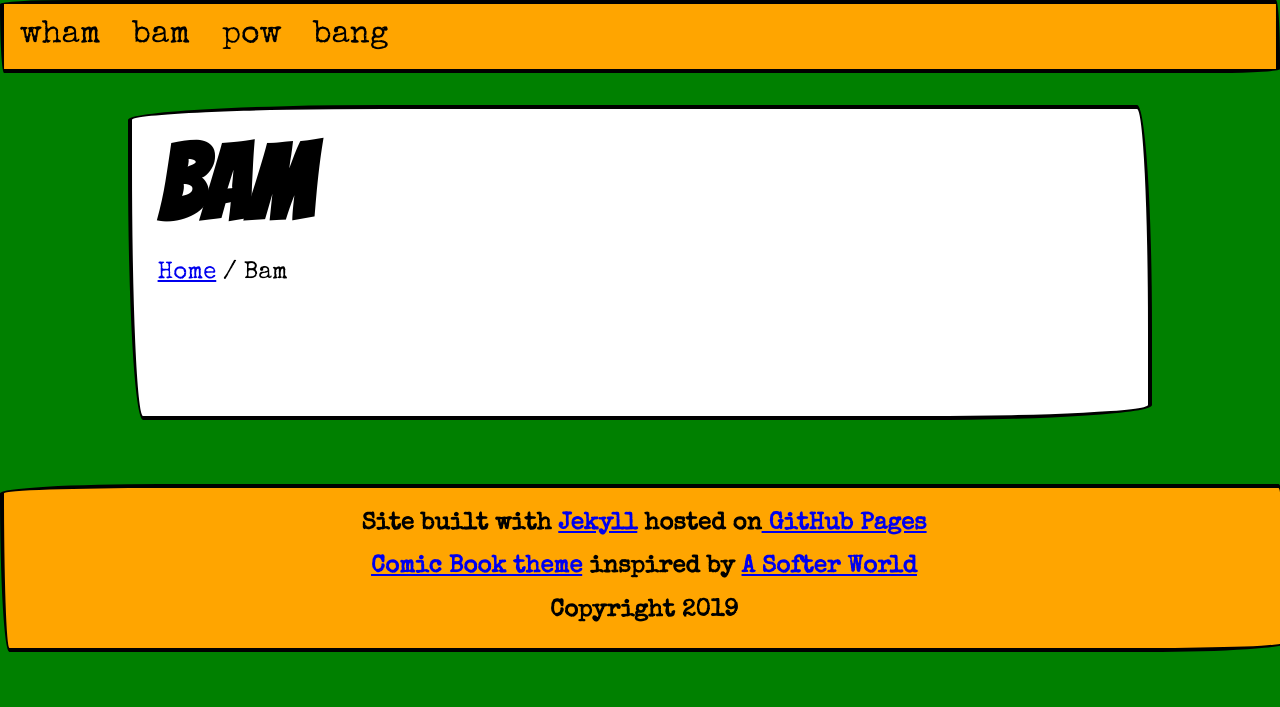
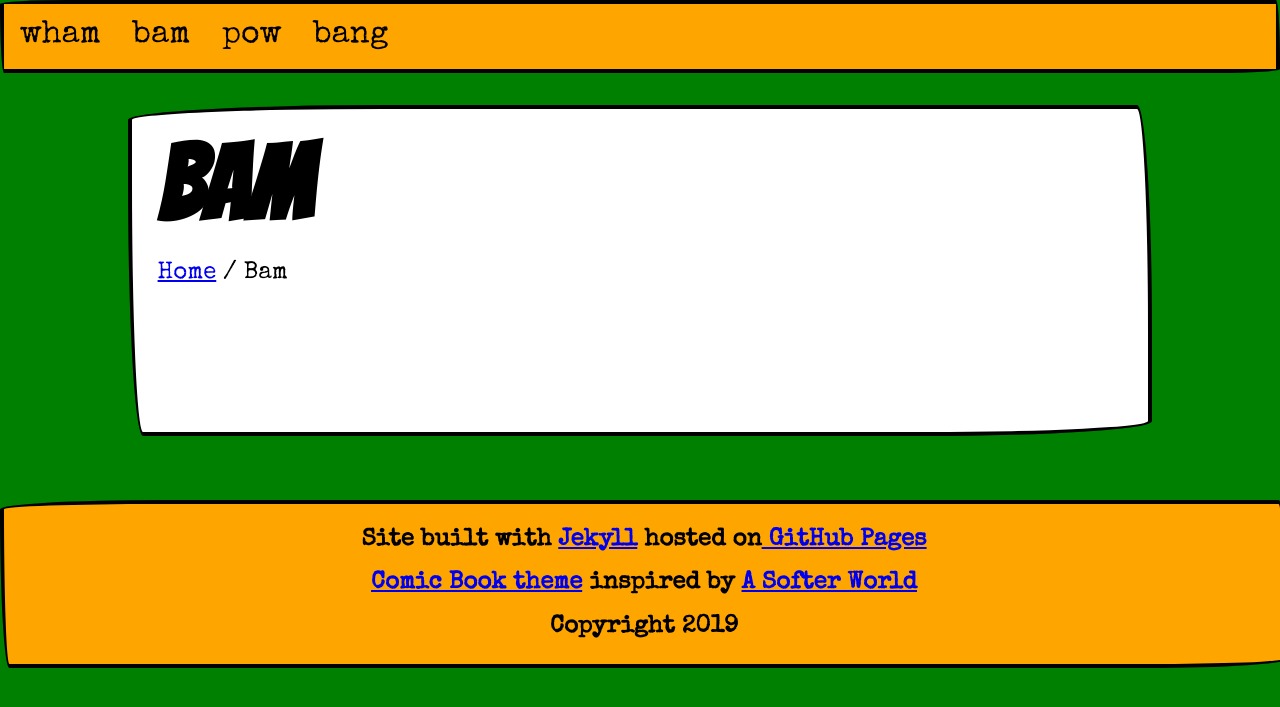
Before and after one commit to Jagjeet/comicbook-theme, a Jekyll site: the page built from bam.md, in a window 1280 px wide. Shown: the top 707 px of the page. Built offline with Jekyll 4.4.1, drawn with Linux system fonts in a browser that asks for light colours.

Commit message:
Add spacing around breadcrumb

```diff
--- a/_sass/main.scss
+++ b/_sass/main.scss
@@ -49,3 +49,8 @@ main {
   min-width: 14em;
 
 }
+
+#breadcrumbs {
+  margin-top: 1rem;
+  margin-bottom: 1rem;
+}
```
